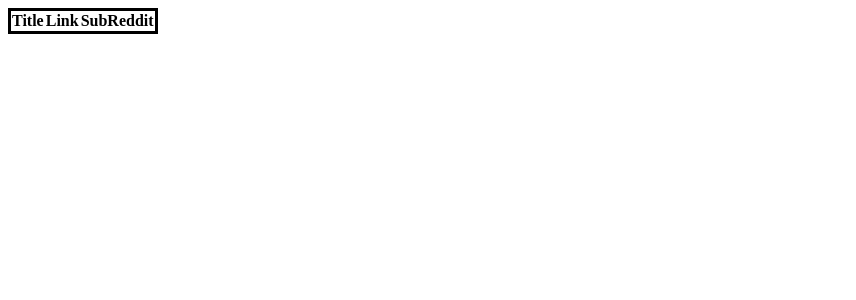
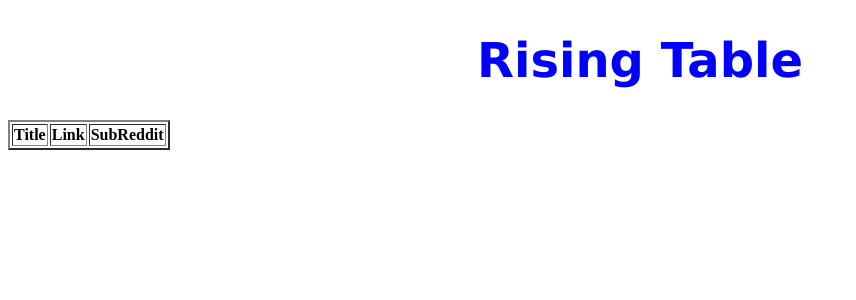
Before and after one commit to Ashwin-Nikam/RedditAPI, a Flask app: page /getrising in a window 1280 px wide. Shown: the top 300 px of the page, without its empty margins (0-856 px from the left). Run offline with Flask 2, Linux system fonts and the light colour scheme; data that the repository does not hold is empty.

Commit message:
Done with the borders

```diff
--- a/Main.py
+++ b/Main.py
@@ -20,8 +20,6 @@
 @app.route('/getrising', methods=['GET'])
 def get_rising():
     posts = get_news('rising/')
-    for post in posts:
-        print(post)
     return render_template("RisingPage.html", posts=posts)
 
 
--- a/static/styles/styles.css
+++ b/static/styles/styles.css
@@ -7,8 +7,3 @@
 p {
     color: red;
 }
-
-.thick-border {
-        border: 3px solid black;
-        border-collapse: collapse;
-}
--- a/templates/RisingPage.html
+++ b/templates/RisingPage.html
@@ -6,8 +6,10 @@
     <link rel="stylesheet" type="text/css" href="../static/styles/styles.css">
 </head>
 <body>
-
-    <table class="centered thick-border">
+    <center>
+        <h1>Rising Table</h1>
+    </center>
+    <table border="2">
         <tr>
             <th>Title</th>
             <th>Link</th>
@@ -19,7 +21,7 @@
                 <td>{{ post['title'] }}</td>
                 <td>{{ post['link'] }}</td>
                 <td>{{ post['subreddit'] }}</td>
-                </tr>
+            </tr>
         {% endfor %}
 
     </table>
```
